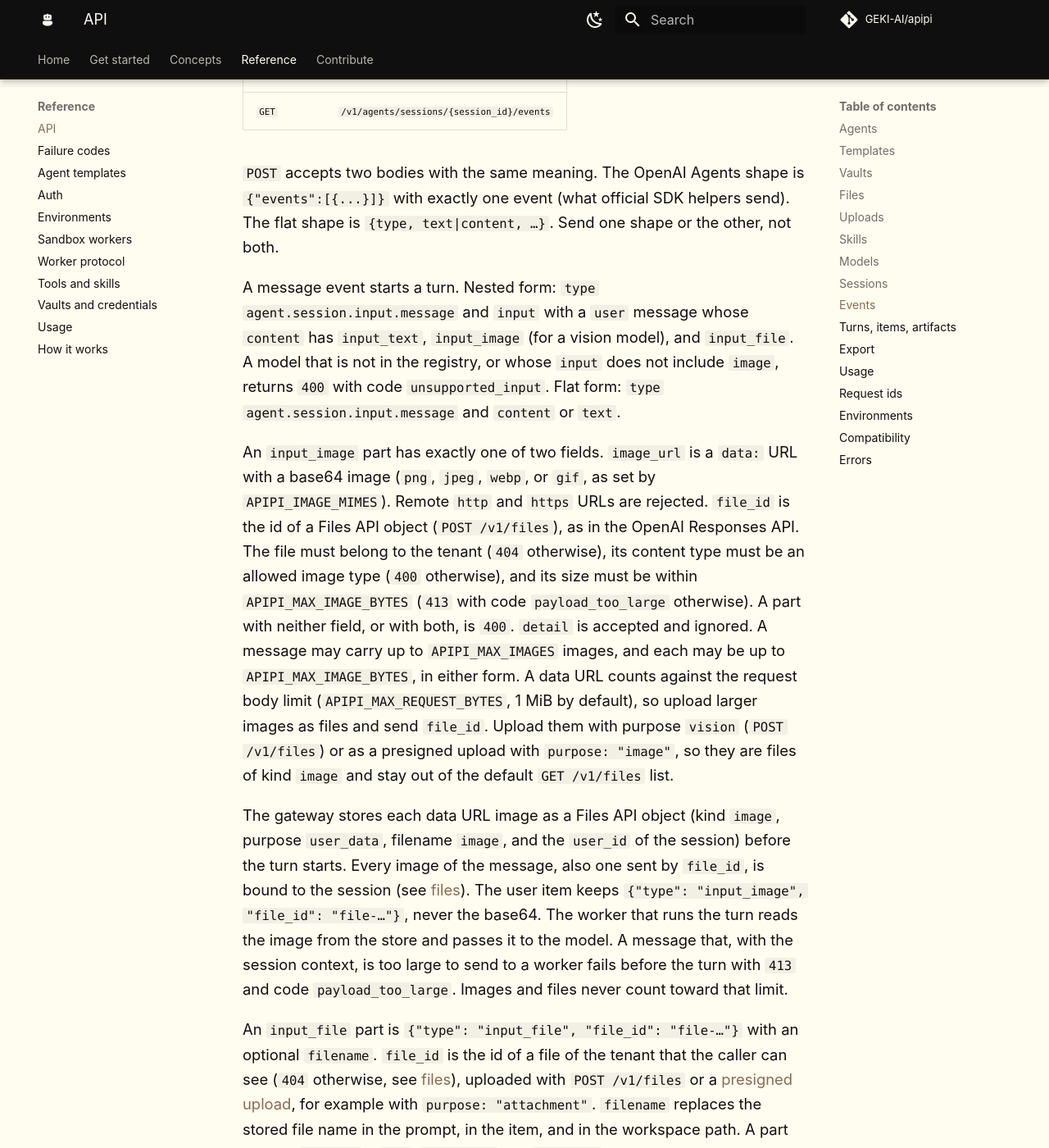
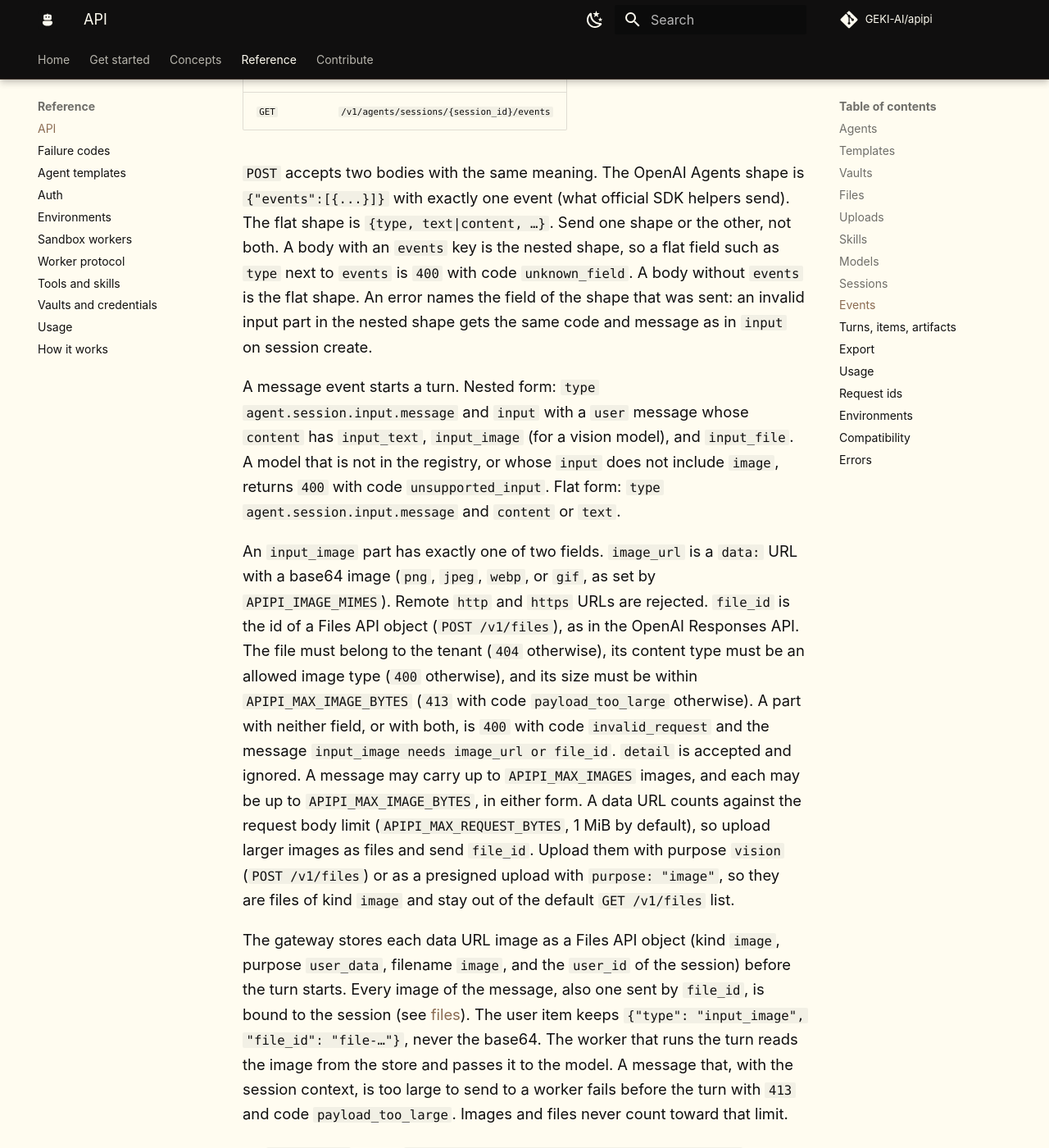
Before and after one commit to GEKI-AI/apipi, an MkDocs documentation site: the page built from docs/api.md, in a window 1280 px wide and 1400 px high, scrolled down 18208 px. Shown: the whole window at 82% size. Built offline with MkDocs 1.6.1 and Material for MkDocs 9.7.7, drawn with Linux system fonts in a browser that asks for light colours; comment, search, counter and statistics services are not loaded; some of the changed text lies outside the part shown.

Commit message:
Report nested event body errors for the shape that was sent (#577)
* Report nested event body errors for the shape that was sent

The events route picks the body shape by the `events` key, so an
invalid input part in the nested body is no longer reported as
"Unknown field: events". Input part rules live only in
gateway/content.py, so the nested body gets the same code and message
as session create input.

Co-Authored-By: Claude Opus 5.5 <noreply@anthropic.com>

* Make the #575 changelog entry precise

Co-Authored-By: Claude Opus 5.5 <noreply@anthropic.com>

---------

Co-authored-by: Claude Opus 5.5 <noreply@anthropic.com>

```diff
--- a/docs/api.md
+++ b/docs/api.md
@@ -600,7 +600,12 @@ field. See [reserved metadata](extending.md#reserved-metadata).
 `POST` accepts two bodies with the same meaning. The OpenAI Agents
 shape is `{"events":[{...}]}` with exactly one event (what official
 SDK helpers send). The flat shape is `{type, text|content, …}`. Send
-one shape or the other, not both.
+one shape or the other, not both. A body with an `events` key is the
+nested shape, so a flat field such as `type` next to `events` is `400`
+with code `unknown_field`. A body without `events` is the flat shape.
+An error names the field of the shape that was sent: an invalid input
+part in the nested shape gets the same code and message as in
+`input` on session create.
 
 A message event starts a turn. Nested form: `type`
 `agent.session.input.message` and `input` with a `user` message whose
@@ -618,9 +623,10 @@ as in the OpenAI Responses API. The file must belong to the tenant
 (`404` otherwise), its content type must be an allowed image type
 (`400` otherwise), and its size must be within `APIPI_MAX_IMAGE_BYTES`
 (`413` with code `payload_too_large` otherwise). A part with neither
-field, or with both, is `400`. `detail` is accepted and ignored. A
-message may carry up to `APIPI_MAX_IMAGES` images, and each may be up
-to `APIPI_MAX_IMAGE_BYTES`, in either form. A data URL counts against
+field, or with both, is `400` with code `invalid_request` and the
+message `input_image needs image_url or file_id`. `detail` is accepted
+and ignored. A message may carry up to `APIPI_MAX_IMAGES` images, and
+each may be up to `APIPI_MAX_IMAGE_BYTES`, in either form. A data URL counts against
 the request body limit (`APIPI_MAX_REQUEST_BYTES`, 1 MiB by default),
 so upload larger images as files and send `file_id`. Upload them with
 purpose `vision` (`POST /v1/files`) or as a presigned upload with
@@ -644,7 +650,8 @@ tenant that the caller can see (`404` otherwise, see
 [files](#files)), uploaded with `POST /v1/files` or a
 [presigned upload](#uploads), for example with `purpose: "attachment"`.
 `filename` replaces the stored file name in the prompt, in the item,
-and in the workspace path. A part without `file_id` is `400`;
+and in the workspace path. A part without `file_id` is `400` with
+code `invalid_request` and the message `input_file needs file_id`;
 `file_data` and `file_url` are not implemented. A message may carry up to `APIPI_MAX_FILES_PER_MESSAGE`
 (default 10) `input_file` parts, and a message with only `input_file`
 parts starts a turn too.
```
Also changed, not shown: CHANGELOG.md (+1 -0 lines), docs/openai-compatibility.md (+4 -2 lines), 3 other files.
